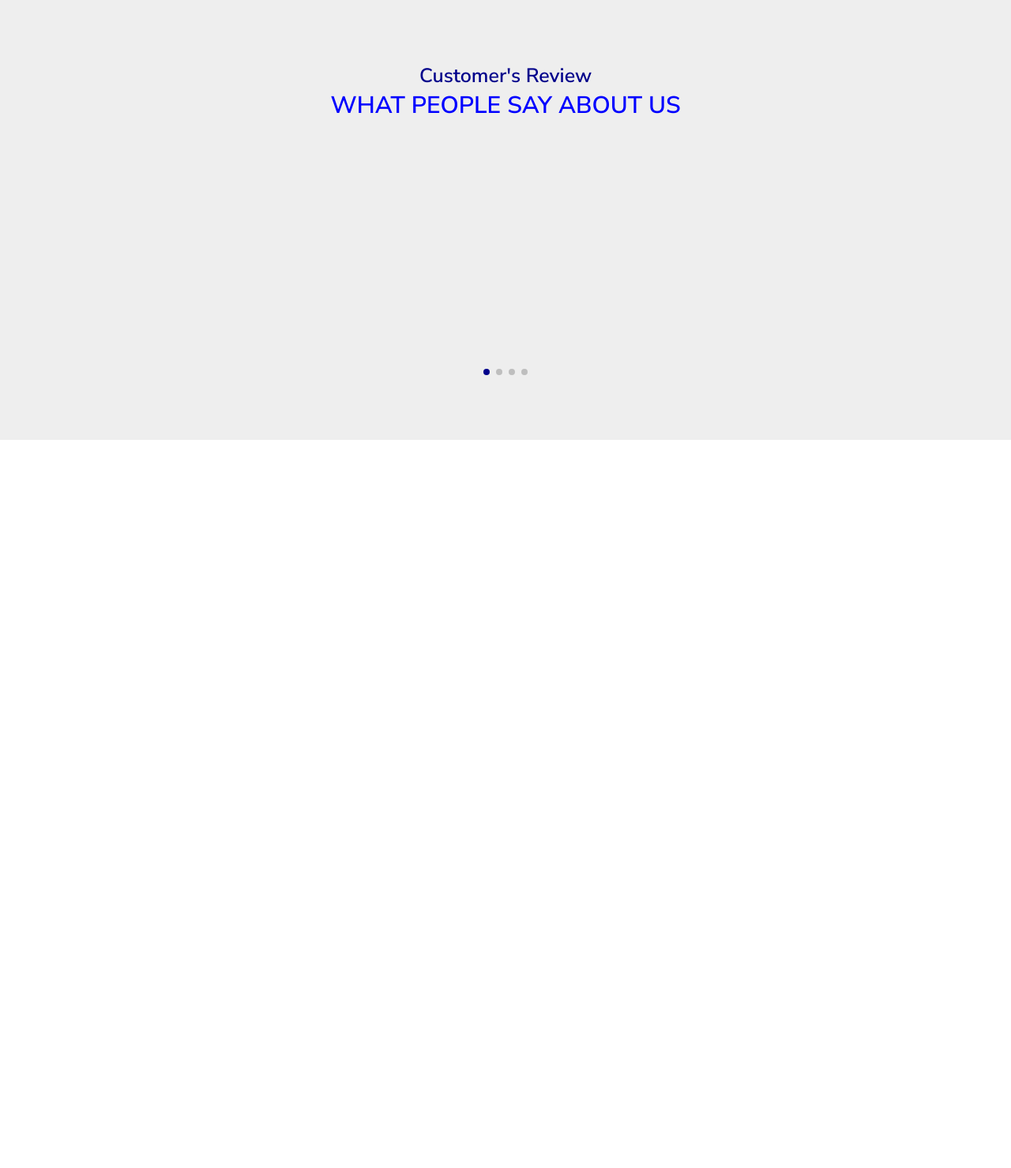
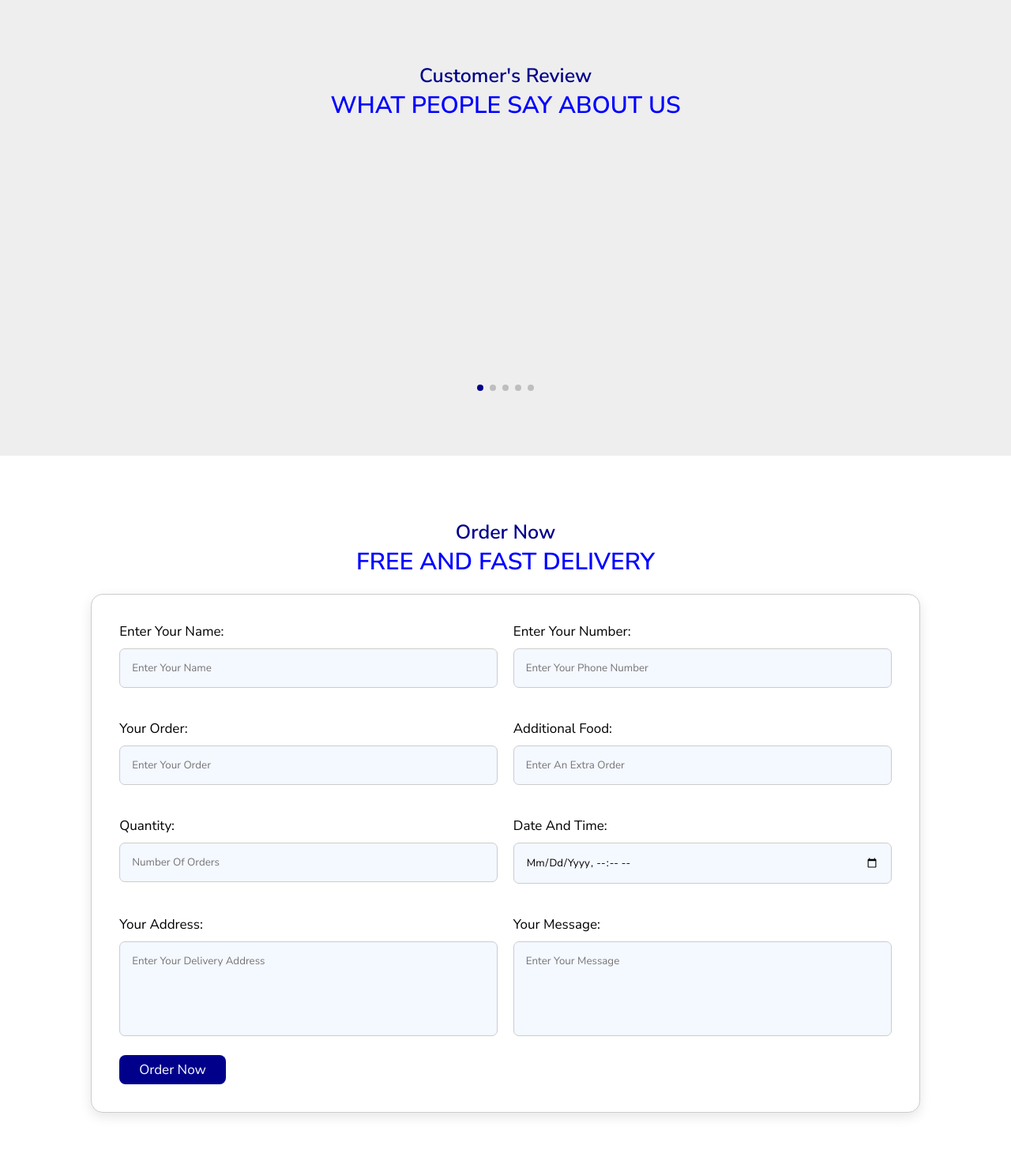
Before and after one commit to Collincehals/Food_restaurant_website, a Flask app: page / in a window 1280 px wide. Shown: the part 4066-5545 px from the top of the page at 79% size. Before the commit the page ends 4623 px from the top, so only its background shows below. Run offline with Flask 3, Linux system fonts and the light colour scheme; some libraries are stand-ins or nearby versions.

Commit message:
Order section added and styled.

```diff
--- a/static/styles.css
+++ b/static/styles.css
@@ -389,6 +389,7 @@ header .icons #menu-bars {
   color:white;
 }
 
+/* Review Section Styles start here */
 .review {
   padding:7rem 9%;
 }
@@ -436,10 +437,67 @@ header .icons #menu-bars {
   color:black;
   padding:1rem;
 }
+/* Review Section Styles end here */
 
 
+/* Order Section Styles start here */
+.order form {
+  max-width:120rem;
+  width:100%;
+  margin:0 auto;
+  background:white;
+  padding:1.5rem;
+  box-shadow:var(--box-shadow);
+  border:.1rem solid #ccc;
+  border-radius:1.5rem;
+}
 
+.order form .input-box  {
+  padding:2rem;
+  display:flex;
+  flex-wrap:wrap;
+  justify-content:space-between;
+}
+.order form .btn  {
+  margin-left:2rem;
+  margin-bottom:2rem;
+}
 
+.order form .input-box .input {
+  width:49%;
+}
+
+.order form .input-box .input span {
+  font-size:1.7rem;
+  color:black;
+  display:block;
+  font-weight:500;
+  padding-bottom:1rem;
+}
+.order form .input-box .input input {
+  border:.1rem solid #ccc;
+  border-radius:.7rem;
+  padding:1.5rem;
+  width:100%;
+  background:rgba(240,245,255,0.7);
+}
+.order form .input-box .input textarea {
+  width:100%;
+  padding:1.5rem;
+  background:rgba(240,245,255,0.7);
+  border:.1rem solid #ccc;
+  border-radius:.7rem;
+  resize:none;
+  height:12rem;
+}
+
+.order form .input-box .input input:focus,
+.order form .input-box .input textarea:focus {
+  border-color:#1306cb;
+  box-shadow:var(--box-shadow);
+}
+
+/* Order Section Styles end here */
 
 
 
@@ -473,6 +531,15 @@ header .icons #menu-bars {
   height:auto;
 }
 }
+@media (max-width: 450px){
+  html {
+  font-size:50%;
+}
+  .order form .input-box .input {
+  width:100%;
+}
+}
+
 
 @media (max-width: 768px){
   header {
--- a/templates/home.html
+++ b/templates/home.html
@@ -438,7 +438,7 @@
         <div class="user">
           <img src="static/pic-3.png" alt="">
           <div class="user-info">
-            <h4>Collince Hals </h4>
+            <h4>Erick Nyagah </h4>
             <div class="stars">
               <i class="fas fa-star"></i>
               <i class="fas fa-star"></i>
@@ -472,6 +472,26 @@
           <p>Hands down, the best dining experience in town! The attention to detail was evident in every aspect - from the chic decor to the delectable cuisine. We couldn't get enough of the mouthwatering desserts; they were truly a treat for the senses. A must-visit for anyone seeking a culinary adventure!</p>
         </div>
       </div>
+
+      <div class="swiper-slide card">
+        <i class="fas fa-quote-right"></i>
+        <div class="user">
+          <img src="static/coll.png" alt="">
+          <div class="user-info">
+            <h4>Collince Hals </h4>
+            <div class="stars">
+              <i class="fas fa-star"></i>
+              <i class="fas fa-star"></i>
+              <i class="fas fa-star"></i>
+              <i class="fas fa-star"></i>
+              <i class="fas fa-star"></i>
+          </div>
+          </div>
+        </div>
+        <div class="body">
+          <p>Exceptional service and flavors that linger in your memory! The restaurant's team went above and beyond to accommodate our dietary requirements, ensuring a personalized and enjoyable meal. The fusion of ingredients and flavors was both innovative and comforting. Without a doubt, one of the best dining spots around!</p>
+        </div>
+      </div>
       </div>
       <div class="swiper-pagination"></div>
     </div>
@@ -479,6 +499,64 @@
 <!---Review section ends here --->
 
 
+<!---Order section starts here --->
+  <section class="order" id="order">
+    <h3 class="sub-heading">Order Now </h3>
+  <h1 class="heading">FREE AND FAST DELIVERY </h1>
+    <form action="">
+    <div class="input-box">
+      <div class="input">
+        <span>Enter your Name:</span>
+        <input type="text" name="name" placeholder="Enter your Name" >
+      </div>
+      <div class="input">
+        <span>Enter your Number:</span>
+        <input type="text" name="number" placeholder="Enter your Phone Number" >
+      </div>
+    </div>
+
+      <div class="input-box">
+      <div class="input">
+        <span>Your Order:</span>
+        <input type="text" name="order" placeholder="Enter your order" >
+      </div>
+      <div class="input">
+        <span>Additional Food:</span>
+        <input type="test" name="additional" placeholder="Enter an Extra Order" >
+      </div>
+    </div>
+
+      <div class="input-box">
+      <div class="input">
+        <span>Quantity:</span>
+        <input type="number"  name="quantity" placeholder="Number of orders" >
+      </div>
+      <div class="input">
+        <span>Date and Time:</span>
+        <input type="datetime-local" name="date" placeholder="dd/mm/yy ----" >
+      </div>
+    </div>
+
+      <div class="input-box">
+      <div class="input">
+        <span>Your Address:</span>
+        <textarea name="address" cols="30" rows="10" placeholder="Enter your delivery address"></textarea>
+      </div>
+      <div class="input">
+        <span>Your Message:</span>
+        <textarea cols="30" rows="10" type="text" name="message" placeholder="Enter your Message"></textarea>
+      </div>
+    </div>
+      <input type="submit" value="Order Now" class="btn" >
+
+    </form>
+  </section>
+<!---Order section ends here --->
+
+
+
+
+
 <script src="https://cdn.jsdelivr.net/npm/swiper@10/swiper-bundle.min.js"></script>
 </body>
 </html>
```
Also changed, not shown: static/coll.png (added).
